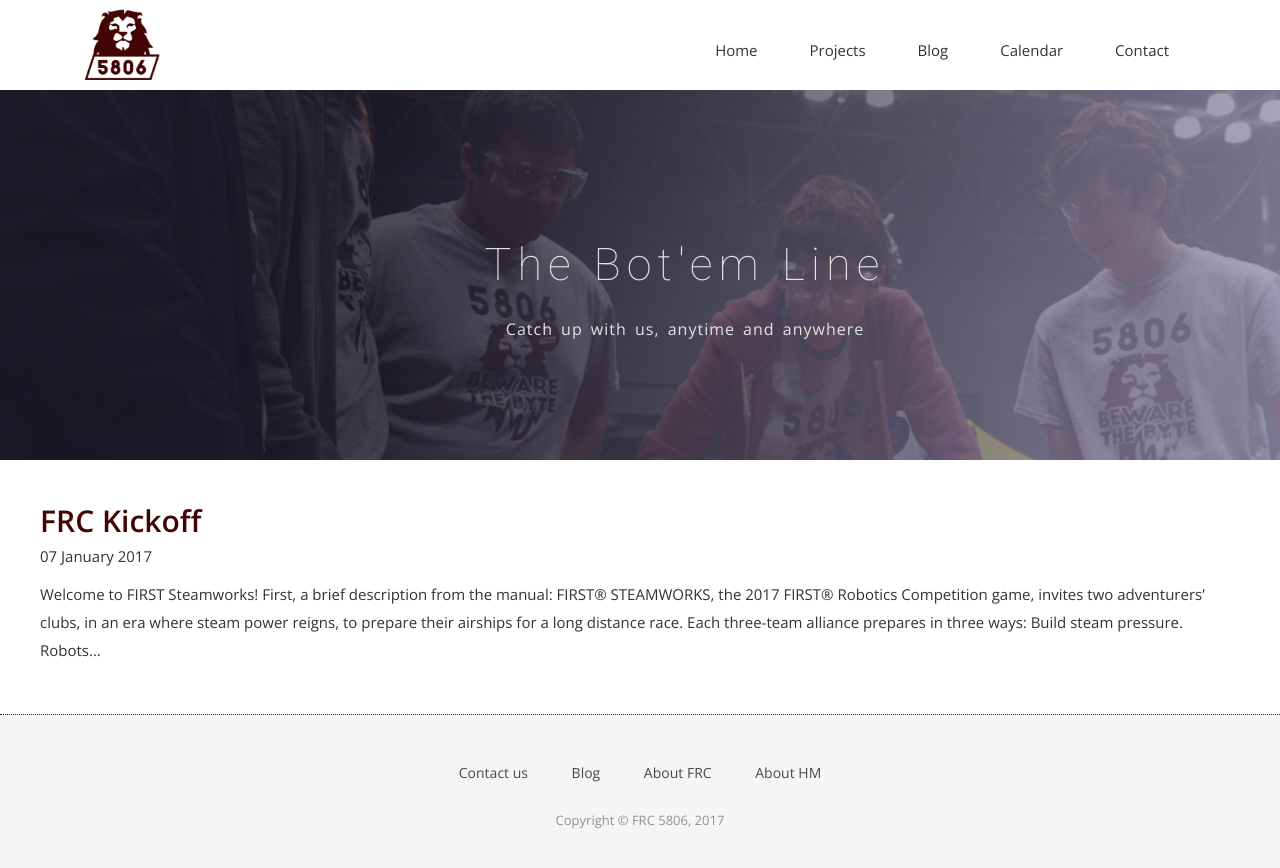
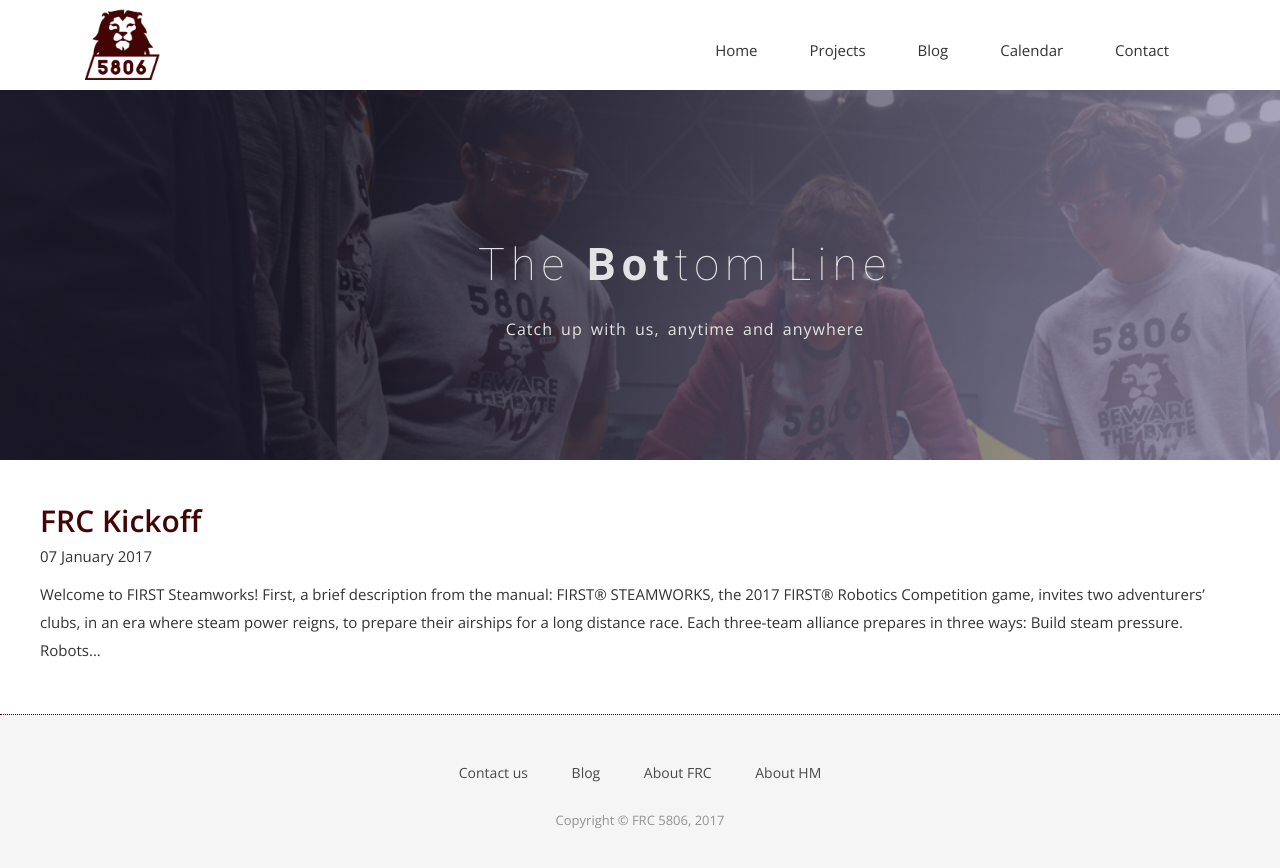
Before and after one commit to frc5806/frc5806.github.io, a Jekyll site: the page built from blog.html, in a window 1280 px wide. Shown: the top 868 px of the page. Built offline with Jekyll 4.4.1, drawn with Linux system fonts in a browser that asks for light colours; nearby versions of some CDN libraries; some web fonts are replaced.

Commit message:
Update blog.html

```diff
--- a/blog.html
+++ b/blog.html
@@ -9,7 +9,7 @@ permalink: /blog/
     <div class="row">
       <div class="col-md-12">
         <div class="block">
-          <h1>The Bot'em Line</h1>
+          <h1>The <strong>Bot</strong>tom Line</h1>
           <p>Catch up with us, anytime and anywhere</p>
         </div>
       </div>
```
